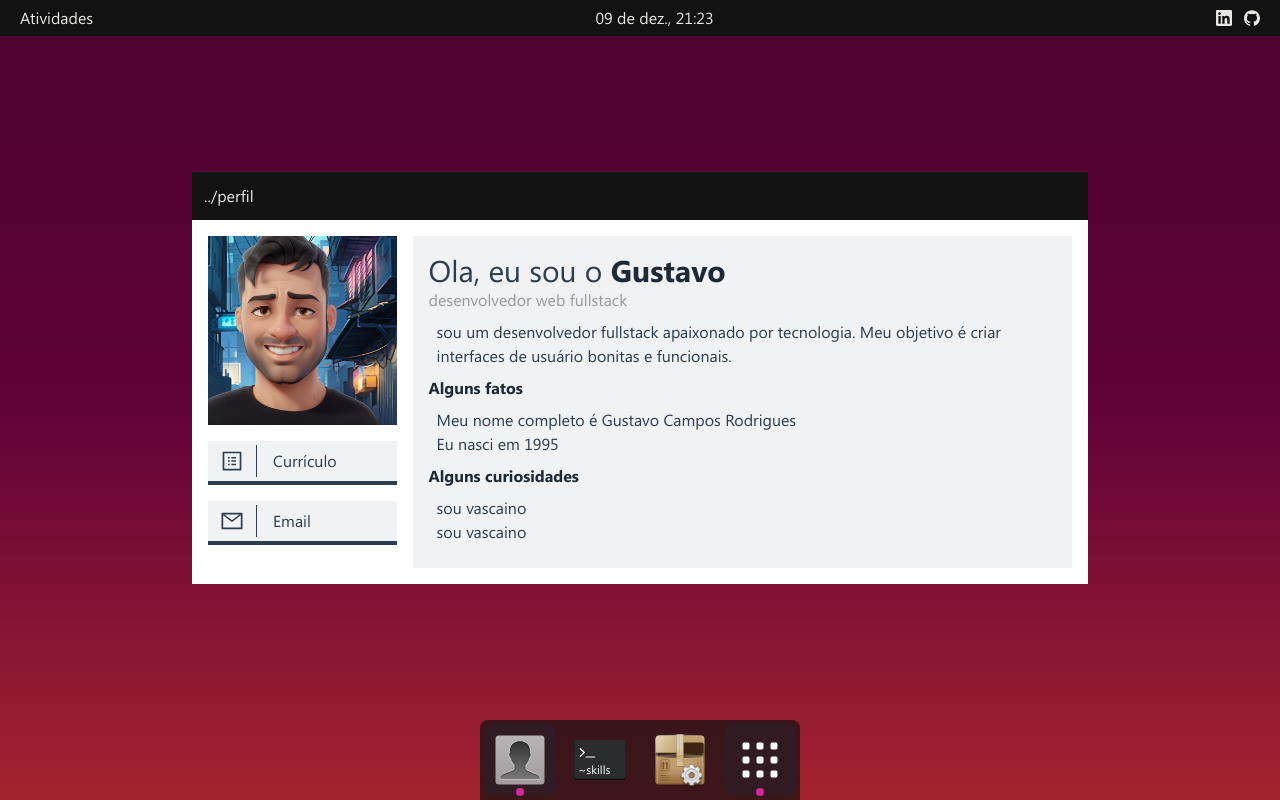
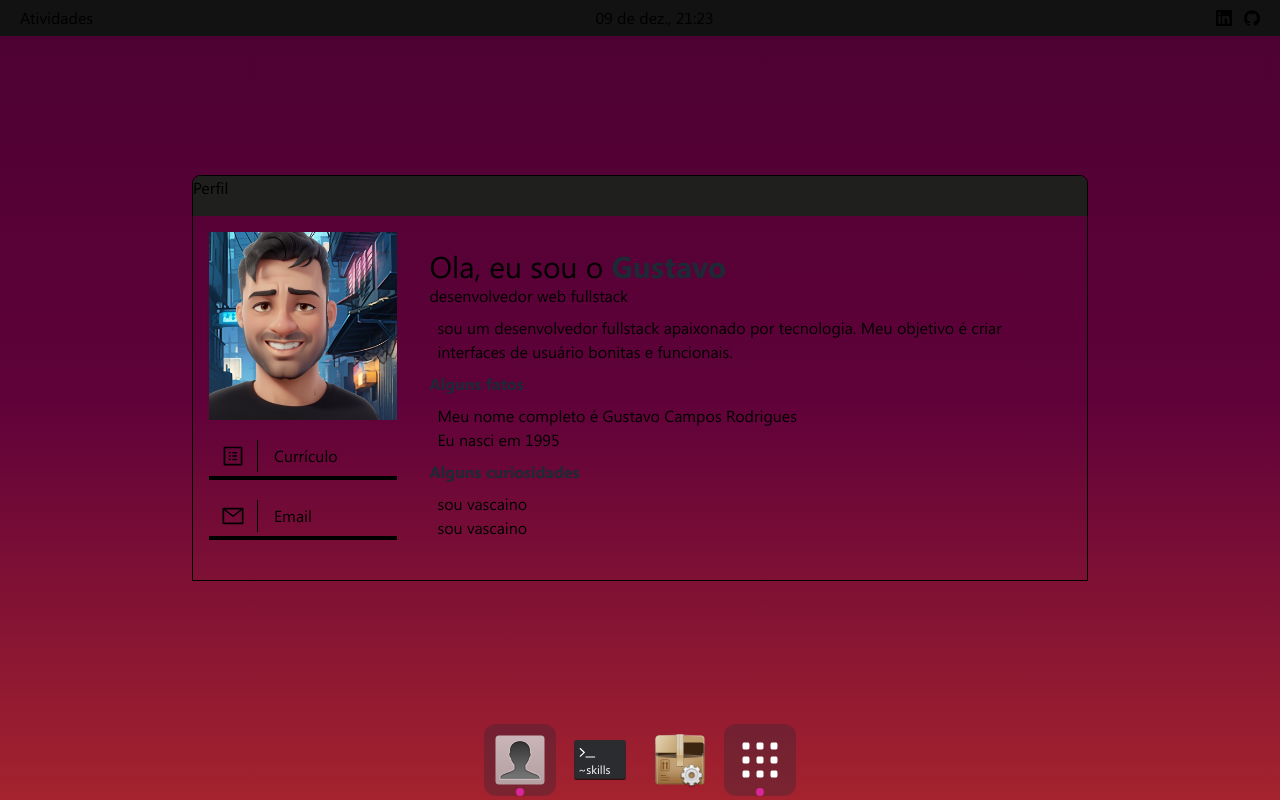
Before and after one commit to gstvcampos/portfolio, a Next.js app: page / in a window 1280 px wide. Built offline with nearby package versions, Linux system fonts and the light colour scheme.

Commit message:
feat: style

```diff
--- a/src/app/globals.css
+++ b/src/app/globals.css
@@ -7,25 +7,16 @@
   --middle: 324deg 97% 19%;
   --bottom: 355deg 65% 39%;
   --purple: 321deg 70% 50%;
-  --border: 220deg 13% 95%;
-  /* barras e texto */
-  --primary: 0deg 0% 7%;
-  /* barras e texto */
-    --primary: 0deg 0% 7%;
-  /* selecionado */
+  --bar-primary: 0deg 0% 7%;
+  --bar-secondary: 60deg 2% 12%;
+  --content-primary: 240deg 1% 15%;
+  --content-secondary: 180deg 1% 17%;
+
+  --txt-primary: 0deg 0% 100%;
+  --text-secondary: 60deg 0% 53%;
+  --border:: 220deg 13% 95%;
   --focus: 210deg 29% 16%;
-  /* bg geral */
-  --secondary: 0deg 0% 100%;
-  /* bg dentro */
-  --content: 220deg 13% 95%;
-  /* text sem destaque cinza, hover icon... */
-  --muted: 0deg 0% 60%;
-  /* text */
-  --text: 210deg 29% 24%;
-  /* title */
-  --title: 36deg 10% 90%;
 }
-
 
 body {
   background: linear-gradient(to bottom, hsl(var(--top)), hsl(var(--middle)), hsl(var(--bottom)));
--- a/src/app/layout.tsx
+++ b/src/app/layout.tsx
@@ -13,11 +13,9 @@ export const metadata: Metadata = {
 export default function RootLayout({ children }: { children: ReactNode }) {
   return (
     <html lang="en" className="!scroll-smooth">
-      <body
-        className={'h-screen overflow-hidden font-segoe text-text antialiased'}
-      >
+      <body className={'h-screen overflow-hidden font-segoe antialiased'}>
         <Header />
-        <div className="flex h-[calc(100%-116px)] max-h-[calc(100%-116px)] items-center justify-center overflow-hidden">
+        <div className="flex h-[calc(100%-116px)] items-center justify-center overflow-hidden">
           {children}
         </div>
         <Footer />
--- a/src/app/page.tsx
+++ b/src/app/page.tsx
@@ -4,8 +4,10 @@ import Image from 'next/image'
 
 export default async function Home() {
   return (
-    <main className="h-full w-full bg-secondary md:h-auto lg:max-w-4xl">
-      <h1 className="h-12 bg-primary p-3 text-title">../perfil</h1>
+    <main className="h-full w-full overflow-hidden rounded-t-lg border-[1px] md:h-auto lg:max-w-4xl">
+      <div className="bg-bar-2 h-10">
+        <h1>Perfil</h1>
+      </div>
       <section className="flex h-[calc(100%-48px)] flex-col gap-4 overflow-auto p-4 md:flex-row">
         <div>
           <Image
--- a/src/components/Header.tsx
+++ b/src/components/Header.tsx
@@ -4,7 +4,7 @@ import Clock from './Clock'
 
 export default function Header() {
   return (
-    <header className="flex h-9 items-center justify-between bg-primary text-title">
+    <header className="bg-bar-1 flex h-9 items-center justify-between">
       <span className="mx-5">Atividades</span>
       <Clock />
       <div className="mx-5 flex h-4 gap-3">
--- a/src/db/Icons.tsx
+++ b/src/db/Icons.tsx
@@ -1063,10 +1063,10 @@ export const SkillsIcon = () => (
     <text
       x="40%"
       y="70%"
-      dominant-baseline="middle"
-      text-anchor="middle"
+      dominantBaseline="middle"
+      textAnchor="middle"
       fill="white"
-      font-size="10px"
+      fontSize="10px"
     >
       ~skills
     </text>
--- a/tailwind.config.ts
+++ b/tailwind.config.ts
@@ -12,14 +12,21 @@ const config: Config = {
       'segoe-bold': ['Segoe UI Bold', 'sans-serif'],
     },
     colors: {
-      primary: 'hsl(var(--primary) / <alpha-value>)',
+      bar: {
+        1: 'hsl(var(--bar-primary) / <alpha-value>)',
+        2: 'hsl(var(--bar-secondary) / <alpha-value>)',
+      },
+      content: {
+        1: 'hsl(var(--content-primary) / <alpha-value>)',
+        2: 'hsl(var(--content-secondary) / <alpha-value>)',
+      },
+      txt: {
+        1: 'hsl(var(--txt-primary) / <alpha-value>)',
+        2: 'hsl(var(--txt-secondary) / <alpha-value>)',
+      },
+      border: 'hsl(var(--border) / <alpha-value>)',
       focus: 'hsl(var(--focus) / <alpha-value>)',
-      secondary: 'hsl(var(--secondary) / <alpha-value>)',
-      content: 'hsl(var(--content) / <alpha-value>)',
-      muted: 'hsl(var(--muted) / <alpha-value>)',
-      text: 'hsl(var(--text) / <alpha-value>)',
       purple: 'hsl(var(--purple) / <alpha-value>)',
-      title: 'hsl(var(--title) / <alpha-value>)',
     },
   },
   plugins: [],
```
